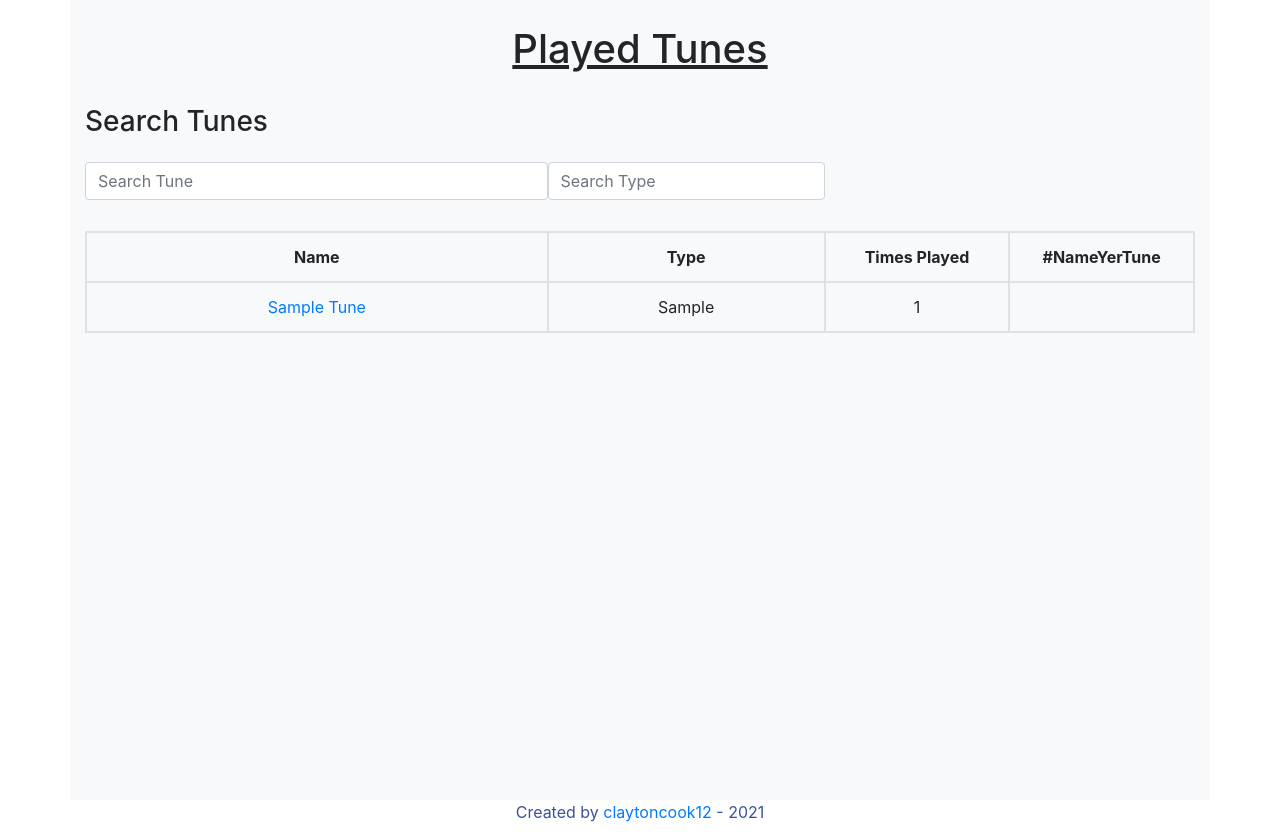
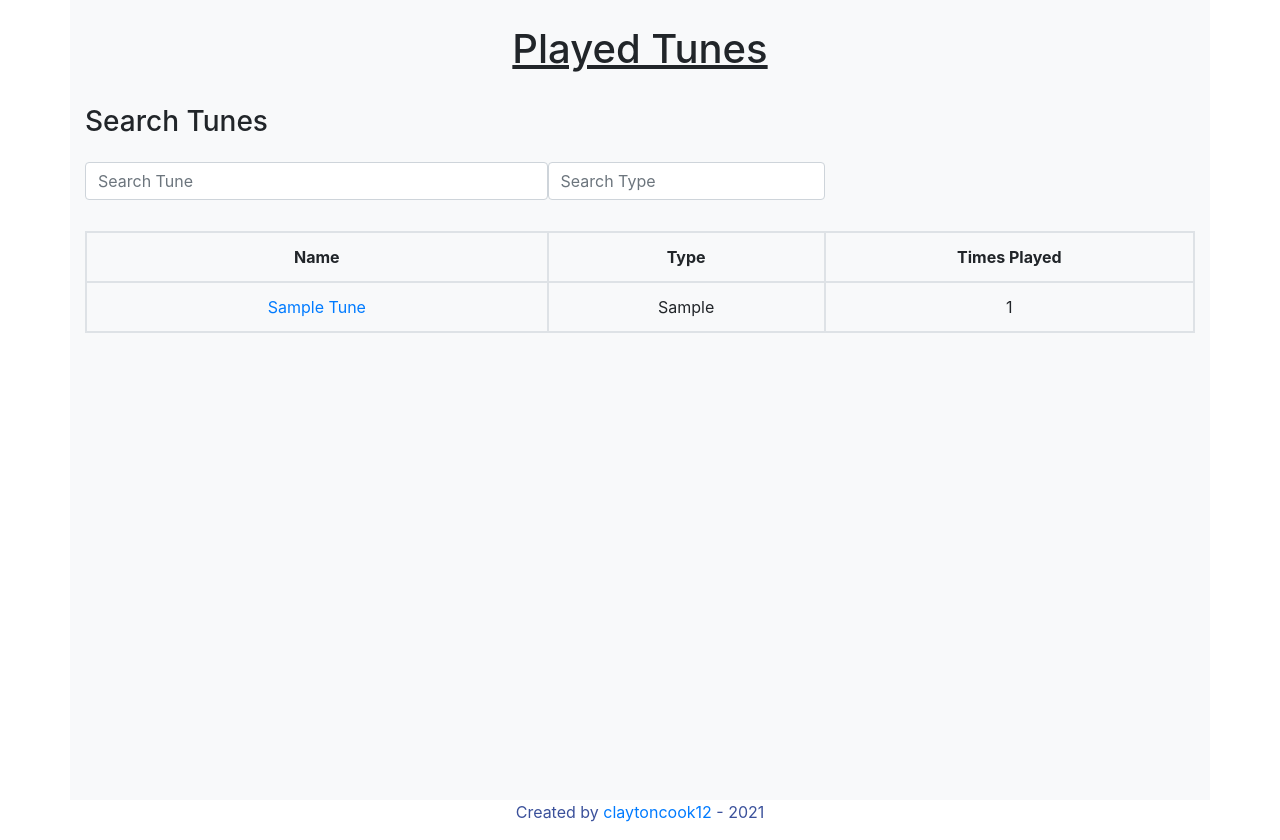
Before and after one commit to claytoncook12/heaton_yt_s_website, a Django app: page /tune/all/ in a window 1280 px wide. Shown: the part 56-896 px from the top of the page. Run offline with Django 3.2, Linux system fonts and the light colour scheme; tables that the repository leaves empty hold one stand-in row (values such as "Sample post"); some libraries are stand-ins or nearby versions.

Commit message:
update tunes_all table

```diff
--- a/heaton_project/session/templates/session/tunes_all.html
+++ b/heaton_project/session/templates/session/tunes_all.html
@@ -19,8 +19,7 @@
         <tr class="header d-flex">
           <th class='col-4 col-sm-5'>Name</th>
           <th class='col-4 col-sm-3'>Type</th>
-          <th class='col-2 col-sm-2'>Times Played</th>
-          <th class='col-2 col-sm-2'>#NameYerTune</th>
+          <th class='col-4 col-sm-4'>Times Played</th>
         </tr>
         {% for tune in played_tunes %}
         <tr class='d-flex' style="">
@@ -41,10 +40,8 @@
             <td class='col-4 col-sm-3'>
                 {{ tune.tune__tune_type__tune_type_char }}
             </td>
-            <td class='col-2 col-sm-2'>
+            <td class='col-4 col-sm-4'>
                {{ tune.tune__tune_id__count }}
-            </td>
-            <td class='col-2 col-sm-2'>
             </td>
         </tr>
         {% endfor %}
```
